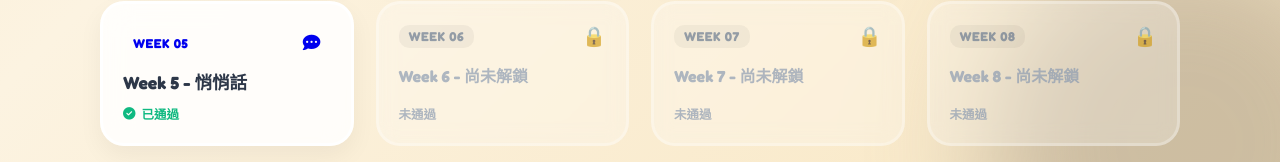
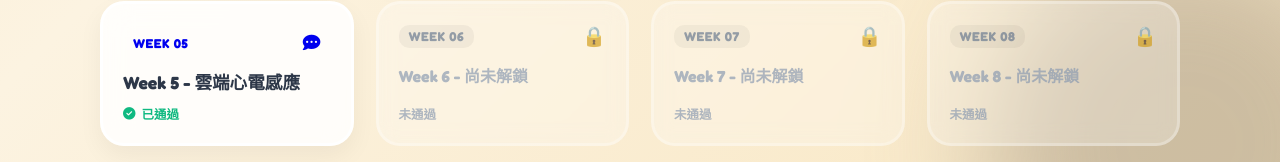
Before and after one commit to s26122103-a11y/13, a plain HTML site: page index.html in a window 1280 px wide. Shown: the part 604-766 px from the top of the page. Drawn offline with Linux system fonts and the light colour scheme.

Commit message:
Update index.html

```diff
--- a/index.html
+++ b/index.html
@@ -561,7 +561,7 @@
                         <i class="fa-solid fa-comment-dots"></i>
                     </div>
                 </div>
-                <div class="card-title">Week 5 - 悄悄話</div>
+                <div class="card-title">Week 5 - 雲端心電感應</div>
                 <div class="card-status">
                     <i class="fa-solid fa-circle-check"></i> 已通過
                 </div>
```
